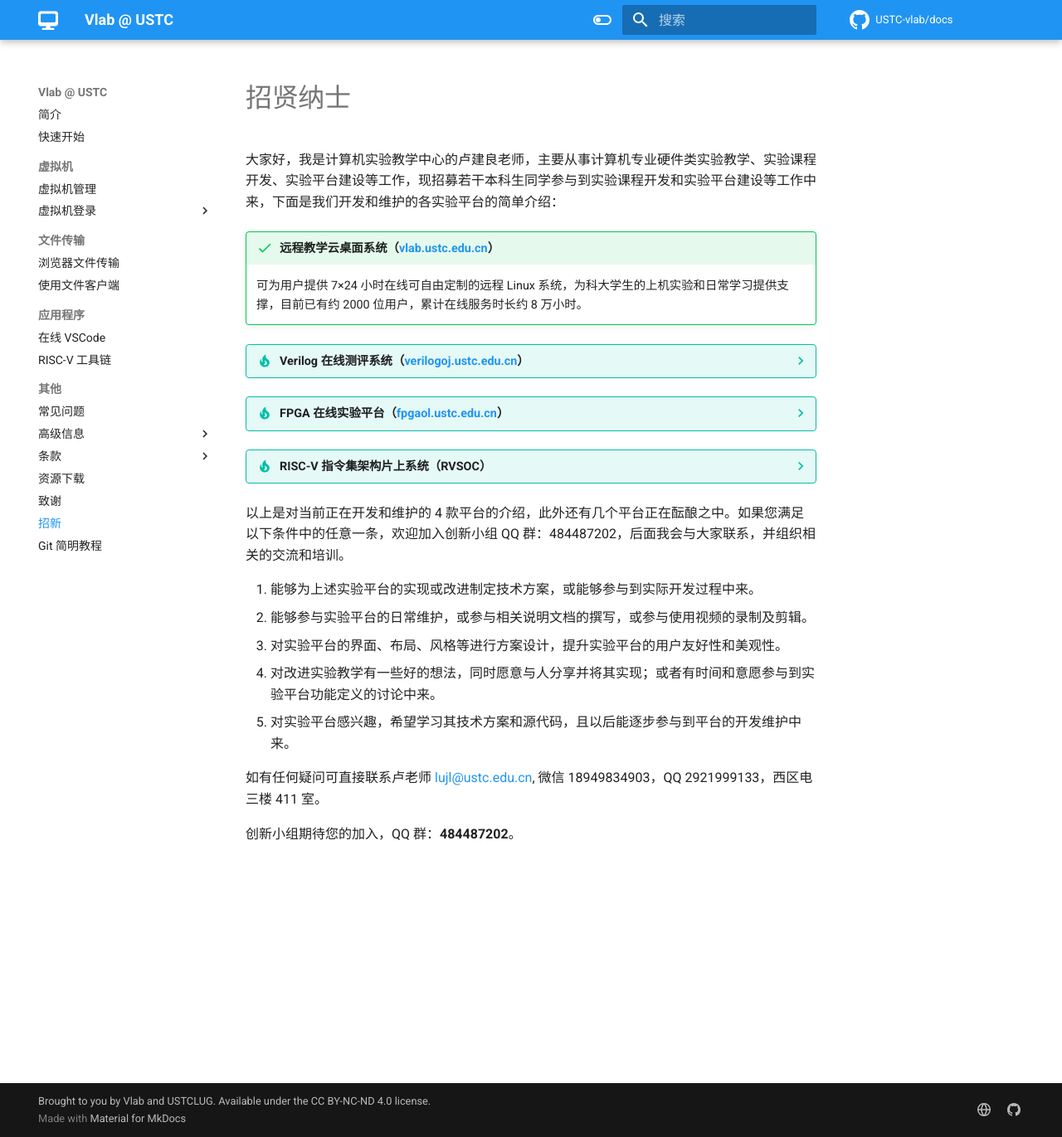
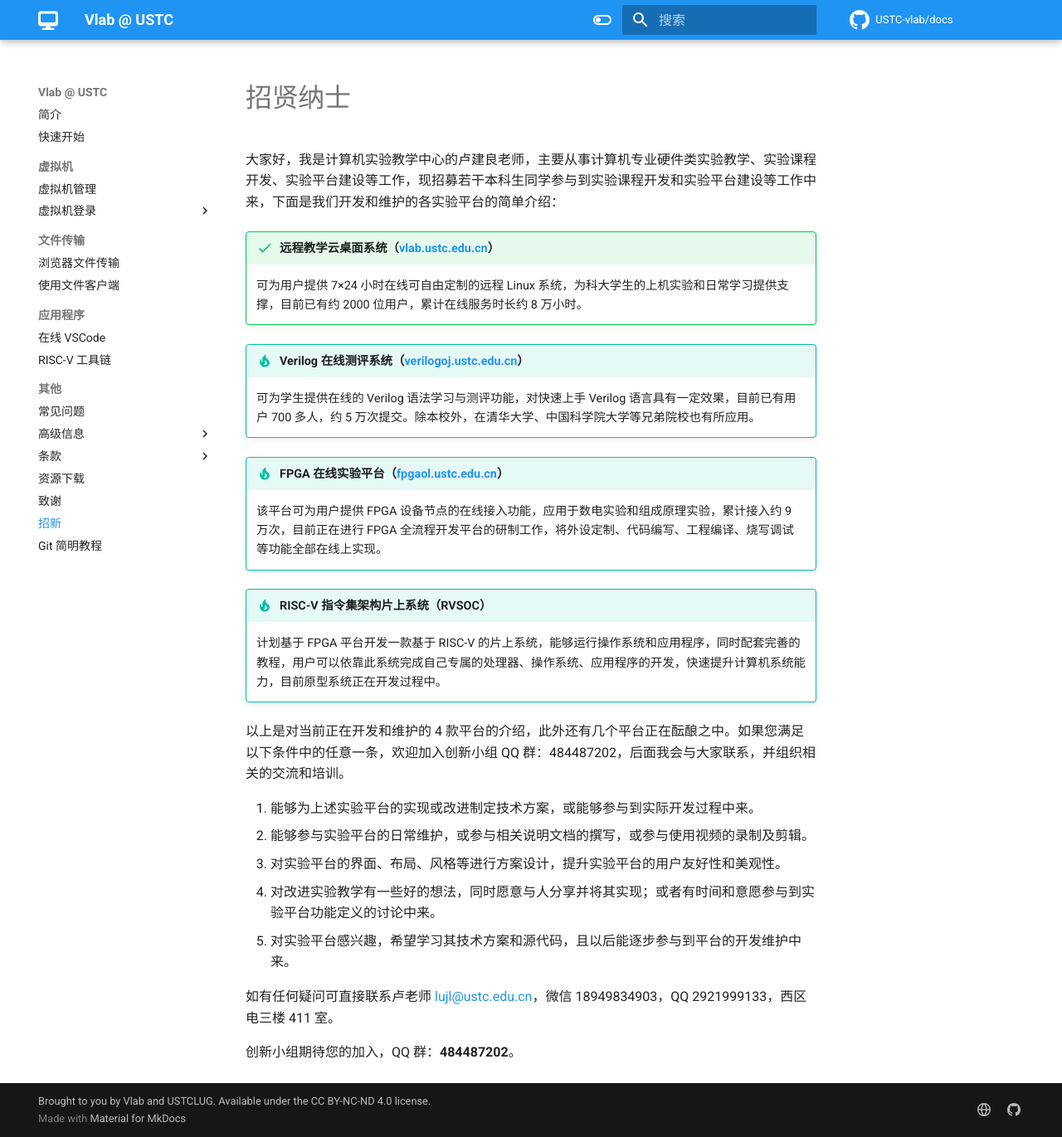
Before and after one commit to USTC-vlab/docs, an MkDocs documentation site: the page built from docs/recruit.md, in a window 1280 px wide and 1371 px high. Shown: the whole window at 83% size. Built offline with MkDocs 1.6.1 and Material for MkDocs 9.7.7, drawn with Linux system fonts in a browser that asks for light colours; comment, search, counter and statistics services are not loaded.

Commit message:
recruit: Layout fixes

```diff
--- a/docs/recruit.md
+++ b/docs/recruit.md
@@ -6,15 +6,15 @@
 
     可为用户提供 7×24 小时在线可自由定制的远程 Linux 系统，为科大学生的上机实验和日常学习提供支撑，目前已有约 2000 位用户，累计在线服务时长约 8 万小时。
 
-??? tip "Verilog 在线测评系统（[verilogoj.ustc.edu.cn](https://verilogoj.ustc.edu.cn)）"
+!!! tip "Verilog 在线测评系统（[verilogoj.ustc.edu.cn](https://verilogoj.ustc.edu.cn)）"
 
     可为学生提供在线的 Verilog 语法学习与测评功能，对快速上手 Verilog 语言具有一定效果，目前已有用户 700 多人，约 5 万次提交。除本校外，在清华大学、中国科学院大学等兄弟院校也有所应用。
 
-??? tip "FPGA 在线实验平台（[fpgaol.ustc.edu.cn](https://fpgaol.ustc.edu.cn)）"
+!!! tip "FPGA 在线实验平台（[fpgaol.ustc.edu.cn](https://fpgaol.ustc.edu.cn)）"
 
     该平台可为用户提供 FPGA 设备节点的在线接入功能，应用于数电实验和组成原理实验，累计接入约 9 万次，目前正在进行 FPGA 全流程开发平台的研制工作，将外设定制、代码编写、工程编译、烧写调试等功能全部在线上实现。
 
-??? tip "RISC-V 指令集架构片上系统（RVSOC）"
+!!! tip "RISC-V 指令集架构片上系统（RVSOC）"
 
     计划基于 FPGA 平台开发一款基于 RISC-V 的片上系统，能够运行操作系统和应用程序，同时配套完善的教程，用户可以依靠此系统完成自己专属的处理器、操作系统、应用程序的开发，快速提升计算机系统能力，目前原型系统正在开发过程中。
 
@@ -26,6 +26,6 @@
 4. 对改进实验教学有一些好的想法，同时愿意与人分享并将其实现；或者有时间和意愿参与到实验平台功能定义的讨论中来。
 5. 对实验平台感兴趣，希望学习其技术方案和源代码，且以后能逐步参与到平台的开发维护中来。
 
-如有任何疑问可直接联系卢老师 <lujl@ustc.edu.cn>, 微信 18949834903，QQ 2921999133，西区电三楼 411 室。
+如有任何疑问可直接联系卢老师 <lujl@ustc.edu.cn>，微信 18949834903，QQ 2921999133，西区电三楼 411 室。
 
 创新小组期待您的加入，QQ 群：**484487202**。
```
